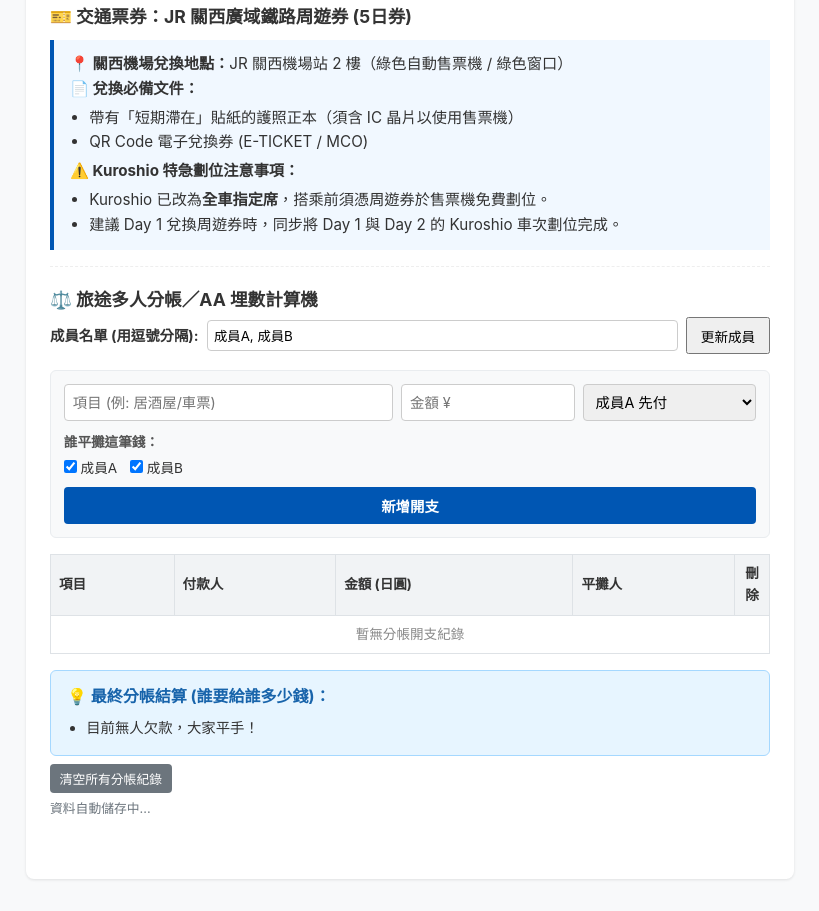
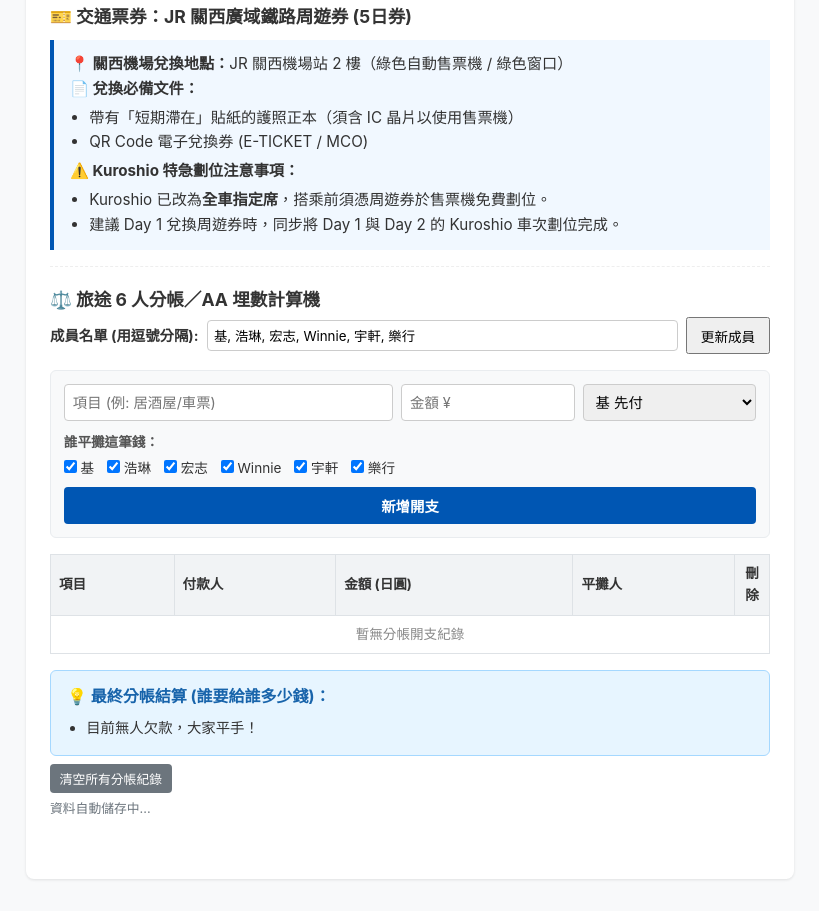
Before and after one commit to JAEL-AI/Platform, a plain HTML site: page index.html in a window 1280 px wide. Shown: the part 3908-4819 px from the top of the page, without its empty margins (230-1049 px from the left). Drawn offline with Linux system fonts and the light colour scheme.

Commit message:
Update member configuration for 6-person split

```diff
--- a/index.html
+++ b/index.html
@@ -281,14 +281,14 @@
         </div>
       </div>
 
-      <!-- 多人分帳埋數模組 -->
+      <!-- 6人分帳埋數模組 -->
       <div class="item">
-        <div class="title">⚖️ 旅途多人分帳／AA 埋數計算機</div>
+        <div class="title">⚖️ 旅途 6 人分帳／AA 埋數計算機</div>
 
         <!-- 成員設定 -->
         <div class="split-config">
           <label style="font-weight:bold; font-size:0.9rem;">成員名單 (用逗號分隔):</label>
-          <input type="text" id="membersInput" value="成員A, 成員B" placeholder="例如: 小明, 小紅, 阿華" />
+          <input type="text" id="membersInput" value="基, 浩琳, 宏志, Winnie, 宇軒, 樂行" placeholder="例如: 基, 浩琳, 宏志" />
           <button type="button" id="saveMembersBtn" style="padding:0.4rem 0.8rem; font-size:0.85rem; cursor:pointer;">更新成員</button>
         </div>
 
@@ -350,7 +350,9 @@
 
       const JPY_TO_HKD_RATE = 0.052;
 
-      let members = JSON.parse(localStorage.getItem("split_members")) || ["成員A", "成員B"];
+      // 預設 6 位成員名單
+      const defaultMembers = ["基", "浩琳", "宏志", "Winnie", "宇軒", "樂行"];
+      let members = JSON.parse(localStorage.getItem("split_members")) || defaultMembers;
       let splitData = JSON.parse(localStorage.getItem("split_data")) || [];
 
       membersInput.value = members.join(", ");
@@ -360,13 +362,13 @@
         sharersCheckboxGroup.innerHTML = "";
 
         members.forEach(m => {
-          // Payer options
+          // 付款人選項
           const opt = document.createElement("option");
           opt.value = m;
           opt.textContent = m + " 先付";
           payerSelect.appendChild(opt);
 
-          // Sharers checkboxes
+          // 平攤人勾選框
           const lbl = document.createElement("label");
           lbl.innerHTML = `<input type="checkbox" value="${m}" checked /> ${m}`;
           sharersCheckboxGroup.appendChild(lbl);
@@ -385,7 +387,6 @@
       function renderSplit() {
         ledgerBody.innerHTML = "";
 
-        // Track balances per person
         let paid = {};
         let owed = {};
         members.forEach(m => { paid[m] = 0; owed[m] = 0; });
```
